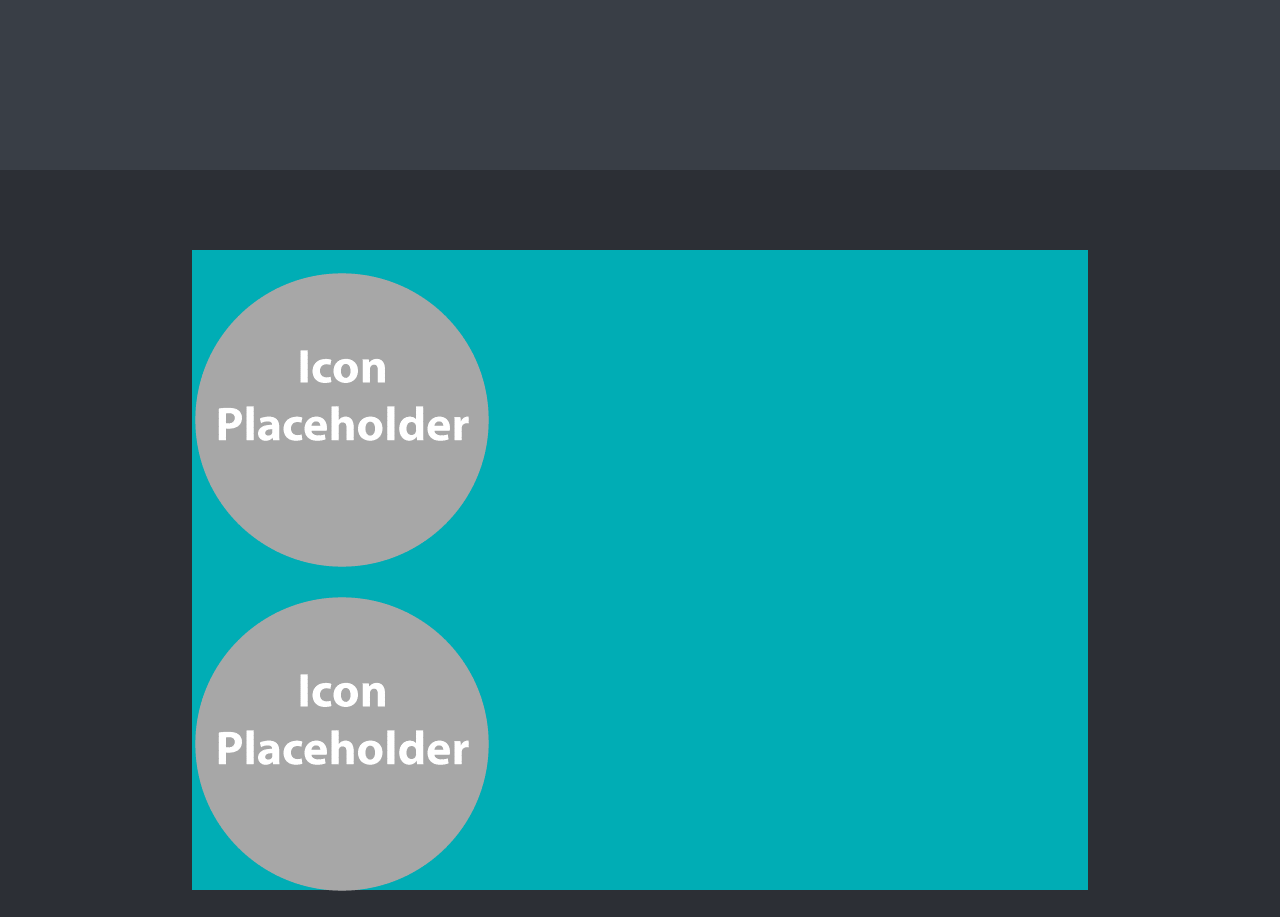
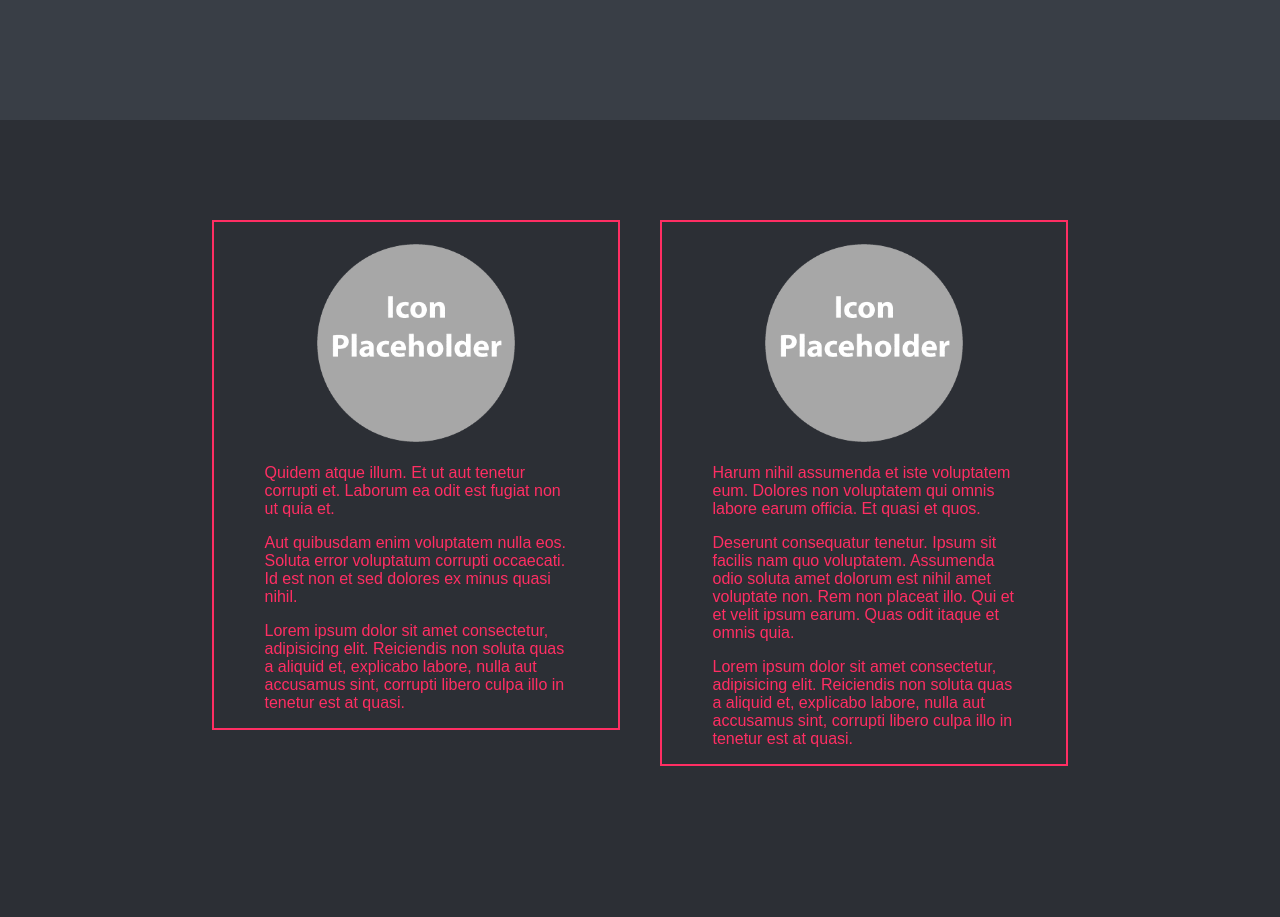
Before and after one commit to IgnacioGR/SimpleWebTemplate, a plain HTML site: page index.html in a window 1280 px wide. Shown: the part 680-1597 px from the top of the page. Drawn offline with Linux system fonts and the light colour scheme.

Commit message:
About Div with products

```diff
--- a/css/style.css
+++ b/css/style.css
@@ -19,8 +19,10 @@ body {
 }
 
 header {
+  position: fixed;
   width: 100%;
   height: 50px;
+  z-index: 999;
 }
 
 nav {
@@ -56,6 +58,20 @@ button:hover {
   background-color: var(--blue);
 }
 
+article {
+  width: 50%;
+  height: fit-content;
+  border: 2px solid var(--pink);
+  margin: 20px;
+  text-align: left;
+}
+
+article p {
+  margin-left: auto;
+  margin-right: auto;
+  width: 75%;
+}
+
 /* -------------------------- class selectors -------------------------- */
 .icon {
   margin-left: 10px;
@@ -63,8 +79,15 @@ button:hover {
 }
 
 .main-container {
+  position: relative;
+  z-index: 1;
   height: 100vh;
   width: 100vw;
+}
+
+.product-img {
+  width: 50%;
+  margin-left: 25%;
 }
 
 /* -------------------------- id selectors -------------------------- */
@@ -93,7 +116,6 @@ button:hover {
 }
 
 #home-container {
-  position: relative;
   background-color: var(--gray);
   text-align: center;
 }
@@ -108,14 +130,13 @@ button:hover {
 }
 
 #about-container {
-  position: relative;
   background-color: var(--darkGray);
 }
 
 #product-container {
+  display: flex;
   width: 80%;
   height: 80%;
-  background-color: #00adb5;
   position: absolute;
   top: 50%;
   left: 50%;
@@ -124,6 +145,5 @@ button:hover {
 }
 
 #contact-container {
-  position: relative;
   background-color: var(--gray);
 }
--- a/index.html
+++ b/index.html
@@ -32,13 +32,42 @@
         <div id="product-container">
           <article>
             <h2></h2>
-            <img src="/media/icon-placeholder.png" alt="" />
-            <p></p>
+            <img class="product-img" src="/media/icon-placeholder.png" alt="" />
+            <p>
+              Quidem atque illum. Et ut aut tenetur corrupti et. Laborum ea odit
+              est fugiat non ut quia et.
+            </p>
+            <p>
+              Aut quibusdam enim voluptatem nulla eos. Soluta error voluptatum
+              corrupti occaecati. Id est non et sed dolores ex minus quasi
+              nihil.
+            </p>
+            <p>
+              Lorem ipsum dolor sit amet consectetur, adipisicing elit.
+              Reiciendis non soluta quas a aliquid et, explicabo labore, nulla
+              aut accusamus sint, corrupti libero culpa illo in tenetur est at
+              quasi.
+            </p>
           </article>
           <article>
             <h2></h2>
-            <img src="/media/icon-placeholder.png" alt="" />
-            <p></p>
+            <img class="product-img" src="/media/icon-placeholder.png" alt="" />
+            <p>
+              Harum nihil assumenda et iste voluptatem eum. Dolores non
+              voluptatem qui omnis labore earum officia. Et quasi et quos.
+            </p>
+            <p>
+              Deserunt consequatur tenetur. Ipsum sit facilis nam quo
+              voluptatem. Assumenda odio soluta amet dolorum est nihil amet
+              voluptate non. Rem non placeat illo. Qui et et velit ipsum earum.
+              Quas odit itaque et omnis quia.
+            </p>
+            <p>
+              Lorem ipsum dolor sit amet consectetur, adipisicing elit.
+              Reiciendis non soluta quas a aliquid et, explicabo labore, nulla
+              aut accusamus sint, corrupti libero culpa illo in tenetur est at
+              quasi.
+            </p>
           </article>
         </div>
       </div>
```
